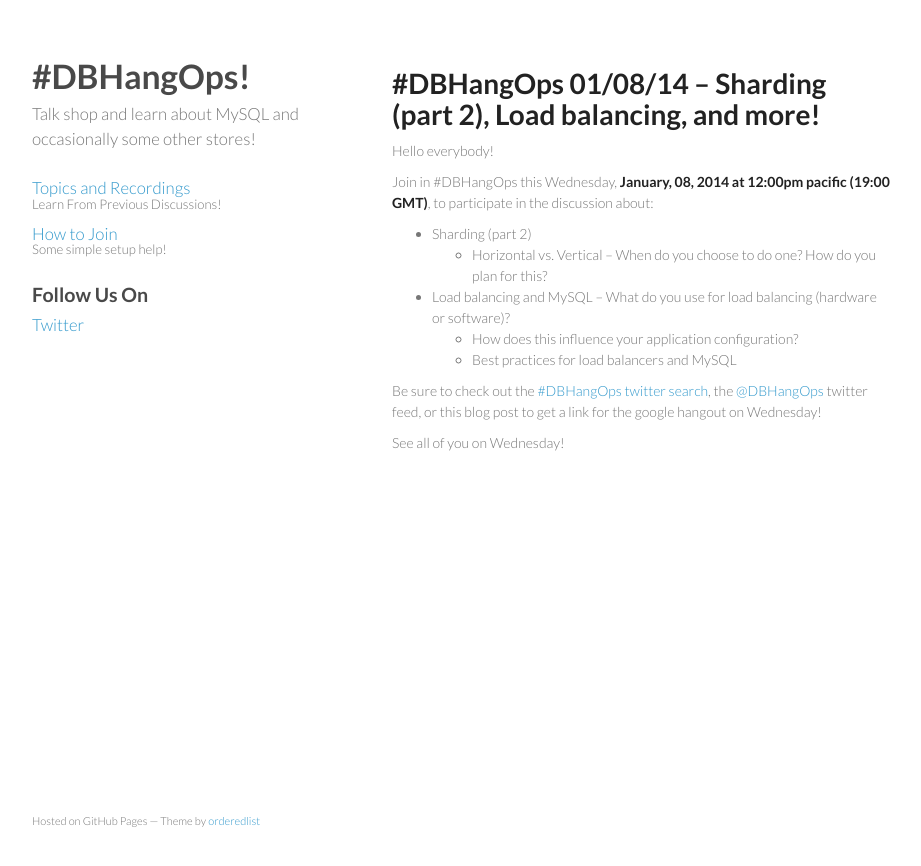
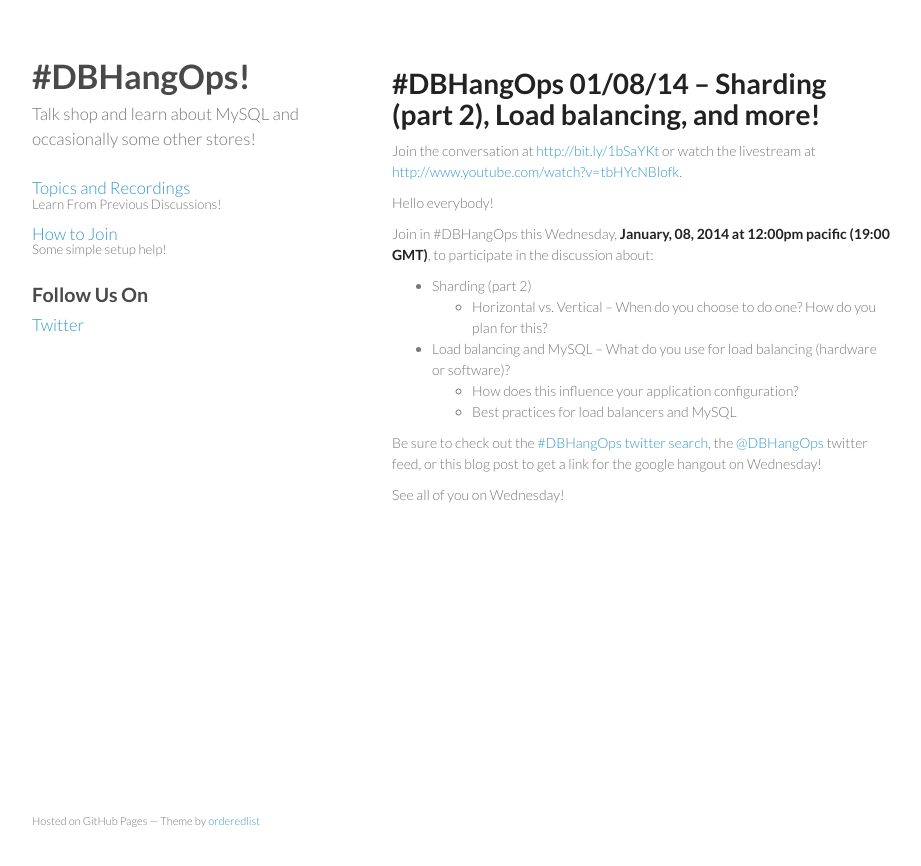
Before and after one commit to dbhangops/dbhangops.github.io, a Jekyll site: the page built from _posts/2014-01-06-dbhangops-010814-sharding-load-balancing-and-more.markdown, in a window 1280 px wide. Shown: the top 866 px of the page, without its empty margins (178-1099 px from the left). Built offline with Jekyll 4.4.1, drawn with Linux system fonts in a browser that asks for light colours; Markdown is read by kramdown in place of the engine named in the settings.

Commit message:
Adding links for today's broadcast

```diff
--- a/_posts/2014-01-06-dbhangops-010814-sharding-load-balancing-and-more.markdown
+++ b/_posts/2014-01-06-dbhangops-010814-sharding-load-balancing-and-more.markdown
@@ -22,6 +22,9 @@
 \#DBHangOps 01/08/14 -- Sharding (part 2), Load balancing, and more!
 =========================================================
 
+Join the conversation at [http://bit.ly/1bSaYKt](http://bit.ly/1bSaYKt) or watch the livestream at [http://www.youtube.com/watch?v=tbHYcNBlofk](http://www.youtube.com/watch?v=tbHYcNBlofk).
+
+
 Hello everybody!
 
 Join in \#DBHangOps this Wednesday, **January, 08, 2014 at 12:00pm pacific (19:00 GMT)**, to participate in the discussion about:
```
